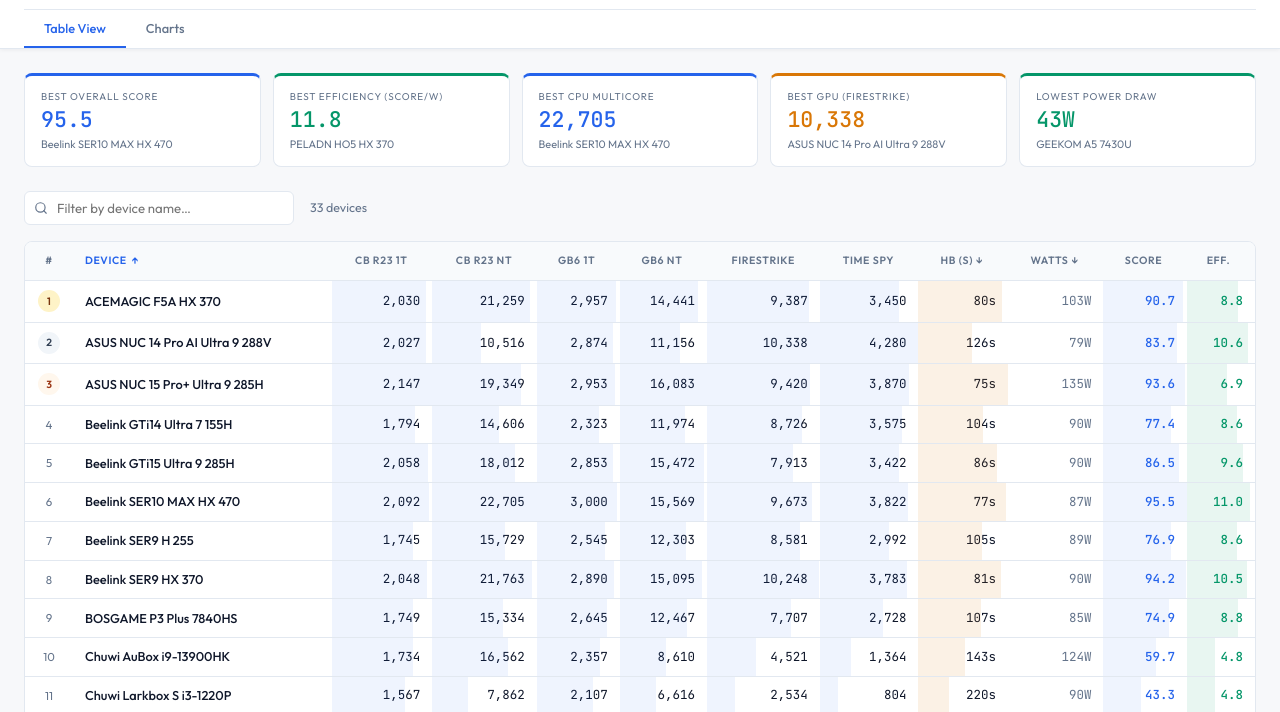
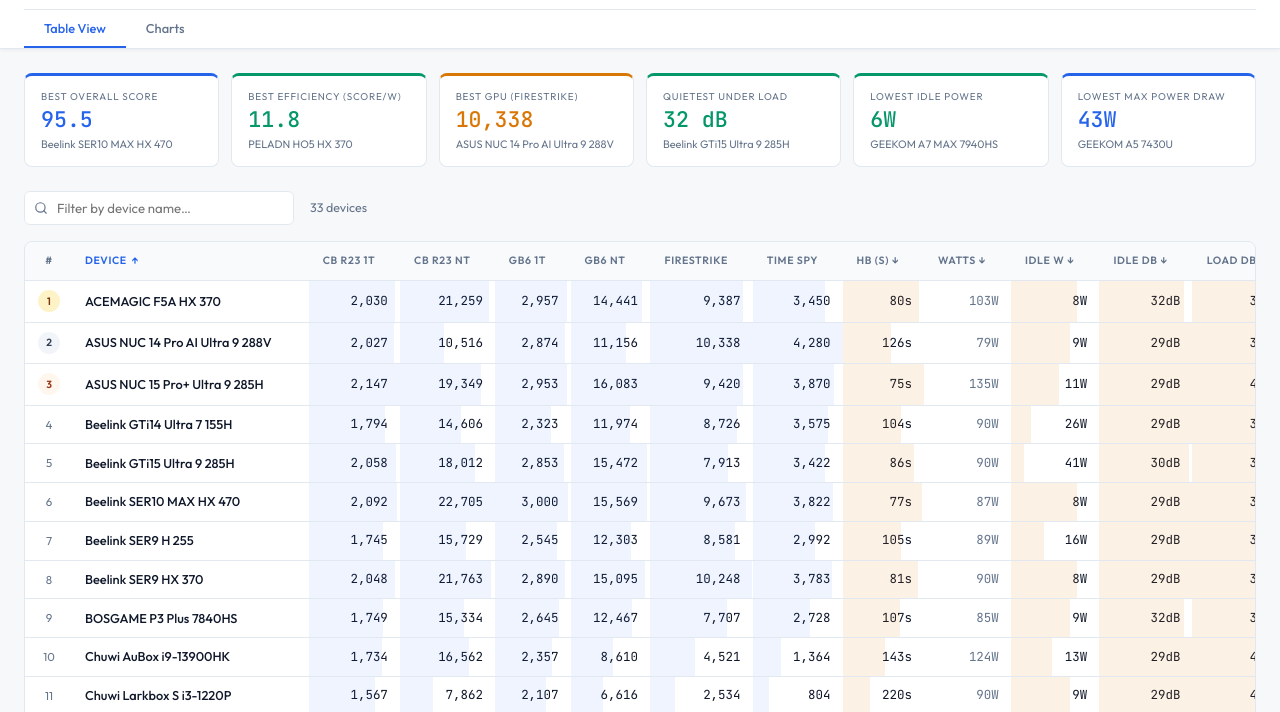
Before and after one commit to Mini-PC-Bench/Mini-PC-Bench.github.io, a plain HTML site: page minipc-benchmarks.html in a window 1280 px wide. Both pictures are taken after a click on the element "DEVICE". Shown: the part 79-791 px from the top of the page. Drawn offline with Linux system fonts and the light colour scheme.

Commit message:
added power_idle_watts, noise_idle, noise_load, noise_perf

```diff
--- a/minipc-benchmarks.html
+++ b/minipc-benchmarks.html
@@ -252,7 +252,7 @@
     table {
       width: 100%;
       border-collapse: collapse;
-      min-width: 1100px;
+      min-width: 1500px;
     }
 
     thead th {
@@ -590,6 +590,10 @@
               <th data-col="timespy" title="3DMark Time Spy — DirectX 12 GPU benchmark (higher is better)">Time Spy <span class="sort-ind"></span></th>
               <th data-col="handbrake" title="HandBrake video encode time in seconds (lower is better ↓)">HB (s) ↓ <span class="sort-ind"></span></th>
               <th data-col="watts" title="Maximum power draw from wall under load (lower is better ↓)">Watts ↓ <span class="sort-ind"></span></th>
+              <th data-col="power_idle_watts" title="Power draw at idle in watts (lower is better ↓)">Idle W ↓ <span class="sort-ind"></span></th>
+              <th data-col="noise_idle" title="Fan noise at idle in dB(A) (lower is better ↓)">Idle dB ↓ <span class="sort-ind"></span></th>
+              <th data-col="noise_load" title="Fan noise at load (default profile) in dB(A) (lower is better ↓)">Load dB ↓ <span class="sort-ind"></span></th>
+              <th data-col="noise_perf" title="Fan noise at load (performance profile) in dB(A) (lower is better ↓)">Perf dB ↓ <span class="sort-ind"></span></th>
               <th data-col="composite" class="active" title="Average of all available normalized benchmark scores (0–100 each, relative to dataset max)">Score <span class="sort-ind">↓</span></th>
               <th data-col="efficiency" title="Score ÷ Watts × 10 — higher means more performance per watt">Eff. <span class="sort-ind"></span></th>
             </tr>
@@ -599,9 +603,11 @@
       </div>
 
       <p class="footnote">
-        <strong>Score</strong> = average of all 7 normalized benchmark scores. Higher-is-better metrics (CB R23, GB6, FireStrike, Time Spy) normalized to dataset max = 100. Lower-is-better metrics (HandBrake, Watts) excluded from Score — only CPU/GPU benchmarks are included.
-        <strong>Eff.</strong> = Score ÷ Watts × 10 (higher = better performance per watt).
-        <strong>HB (s)</strong> = HandBrake encode time in seconds — lower is better. <strong>↓</strong> in header = lower is better for that column.
+        <strong>Score</strong> = average of 6 normalized CPU+GPU benchmark scores (CB R23 ×2, GB6 ×2, FireStrike, Time Spy; each normalized to dataset max = 100).
+        <strong>Eff.</strong> = Score ÷ Watts × 10.
+        <strong>HB</strong> = HandBrake encode time (s). <strong>Idle W</strong> = power at desktop idle.
+        <strong>Idle/Load/Perf dB</strong> = fan noise at idle, load (default), and load (performance) profiles, measured at 30 cm.
+        All <strong>↓</strong> columns: lower is better. Noise and power metrics are not included in Score.
       </p>
     </div>
 
@@ -616,6 +622,10 @@
         <button class="chart-tab" data-chart="timespy">Time Spy</button>
         <button class="chart-tab" data-chart="handbrake">HandBrake ↓</button>
         <button class="chart-tab" data-chart="watts">Power Draw ↓</button>
+        <button class="chart-tab" data-chart="power_idle_watts">Idle Power ↓</button>
+        <button class="chart-tab" data-chart="noise_load">Noise · Load ↓</button>
+        <button class="chart-tab" data-chart="noise_perf">Noise · Perf ↓</button>
+        <button class="chart-tab" data-chart="noise_idle">Noise · Idle ↓</button>
       </div>
       <div id="chart-box" class="chart-box"></div>
     </div>
@@ -660,9 +670,16 @@
       { name: "GEEKOM A5 7430U", cb23s: 1401, cb23m: 6870, gb6s: 1924, gb6m: 6576, watts: 43, handbrake: 209, firestrike: 3857, timespy: 1189, noise: { idle: 29, load_default: 33, load_performance: 35 }, power_idle_watts: 6 },
     ];
 
+    // Flatten nested noise fields for uniform column access
+    DEVICES.forEach(d => {
+      d.noise_idle = d.noise.idle;
+      d.noise_load = d.noise.load_default;
+      d.noise_perf = d.noise.load_performance;
+    });
+
     // ── Compute derived metrics ───────────────────────────────────────
     const BENCH_HIGHER = ['cb23s', 'cb23m', 'gb6s', 'gb6m', 'firestrike', 'timespy'];
-    const BENCH_LOWER = ['handbrake']; // lower is better
+    const BENCH_LOWER = ['handbrake', 'noise_idle', 'noise_load', 'noise_perf', 'power_idle_watts']; // lower is better
     const ALL_BENCH = [...BENCH_HIGHER, ...BENCH_LOWER];
 
     const MAX_H = {};
@@ -700,16 +717,18 @@
     function renderInfoCards() {
       const byScore = [...DEVICES].sort((a, b) => b.composite - a.composite);
       const byEff = [...DEVICES].sort((a, b) => b.efficiency - a.efficiency);
-      const byCb23m = [...DEVICES].sort((a, b) => b.cb23m - a.cb23m);
       const byGpu = [...DEVICES].sort((a, b) => b.firestrike - a.firestrike);
+      const byQuiet = [...DEVICES].sort((a, b) => a.noise_load - b.noise_load);
+      const byIdle = [...DEVICES].sort((a, b) => a.power_idle_watts - b.power_idle_watts);
       const byWatts = [...DEVICES].sort((a, b) => a.watts - b.watts);
 
       const cards = [
         { label: 'Best Overall Score', value: fmtD(byScore[0].composite), device: byScore[0].name, cls: 'blue' },
         { label: 'Best Efficiency (Score/W)', value: fmtD(byEff[0].efficiency), device: byEff[0].name, cls: 'green' },
-        { label: 'Best CPU Multicore', value: byCb23m[0].cb23m.toLocaleString(), device: byCb23m[0].name, cls: 'blue' },
         { label: 'Best GPU (FireStrike)', value: byGpu[0].firestrike.toLocaleString(), device: byGpu[0].name, cls: 'amber' },
-        { label: 'Lowest Power Draw', value: byWatts[0].watts + 'W', device: byWatts[0].name, cls: 'green' },
+        { label: 'Quietest under Load', value: byQuiet[0].noise_load + ' dB', device: byQuiet[0].name, cls: 'green' },
+        { label: 'Lowest Idle Power', value: byIdle[0].power_idle_watts + 'W', device: byIdle[0].name, cls: 'green' },
+        { label: 'Lowest Max Power Draw', value: byWatts[0].watts + 'W', device: byWatts[0].name, cls: 'blue' },
       ];
 
       document.getElementById('info-grid').innerHTML = cards.map(c => `
@@ -752,7 +771,7 @@
         th.classList.toggle('active', active);
         const ind = th.querySelector('.sort-ind');
         if (!ind) return;
-        const isLowerCol = col === 'handbrake' || col === 'watts';
+        const isLowerCol = ['handbrake', 'watts', 'power_idle_watts', 'noise_idle', 'noise_load', 'noise_perf'].includes(col);
         if (active) {
           ind.textContent = sortDir === -1 ? (isLowerCol ? '↑ worst' : '↓') : (isLowerCol ? '↓ best' : '↑');
         } else {
@@ -768,7 +787,10 @@
         const pct = isLower
           ? (MIN_L[col] / val) * 100
           : MAX_H[col] ? (val / MAX_H[col]) * 100 : 0;
-        const suffix = isLower ? 's' : '';
+        const suffix = col === 'handbrake' ? 's'
+          : col === 'power_idle_watts' ? 'W'
+            : (col.startsWith('noise_')) ? 'dB'
+              : '';
         return `<td>${cellBar(pct, isLower ? ' amber' : '')}${fmt(val)}${suffix}</td>`;
       }
 
@@ -792,6 +814,10 @@
       ${benchCell(d.timespy, 'timespy')}
       ${benchCell(d.handbrake, 'handbrake')}
       <td class="watts-cell">${d.watts}W</td>
+      ${benchCell(d.power_idle_watts, 'power_idle_watts')}
+      ${benchCell(d.noise_idle, 'noise_idle')}
+      ${benchCell(d.noise_load, 'noise_load')}
+      ${benchCell(d.noise_perf, 'noise_perf')}
       <td class="score">${cellBar(sPct)}${fmtD(d.composite)}</td>
       <td class="eff"  >${cellBar(ePct, ' g')}${fmtD(d.efficiency)}</td>
     </tr>`;
@@ -808,6 +834,10 @@
       timespy: { title: '3DMark Time Spy', desc: 'Higher is better · DirectX 12 GPU benchmark', unit: '', lowerBetter: false },
       handbrake: { title: 'HandBrake Video Encode', desc: 'Lower is better · seconds to encode sample video', unit: 's', lowerBetter: true },
       watts: { title: 'Maximum Power Draw from the Wall', desc: 'Lower is better · watts under full CPU load', unit: 'W', lowerBetter: true },
+      power_idle_watts: { title: 'Power Draw at Idle', desc: 'Lower is better · watts at desktop idle', unit: 'W', lowerBetter: true },
+      noise_load: { title: 'Fan Noise at Load (Default Profile)', desc: 'Lower is better · dB(A) measured at 30 cm', unit: 'dB', lowerBetter: true },
+      noise_perf: { title: 'Fan Noise at Load (Performance Profile)', desc: 'Lower is better · dB(A) measured at 30 cm', unit: 'dB', lowerBetter: true },
+      noise_idle: { title: 'Fan Noise at Idle', desc: 'Lower is better · dB(A) measured at 30 cm', unit: 'dB', lowerBetter: true },
     };
 
     function renderChart() {
@@ -877,7 +907,8 @@
         } else {
           sortCol = col;
           // Watts and name: ascending makes more sense as default
-          sortDir = (col === 'watts' || col === 'name' || col === 'handbrake') ? 1 : -1;
+          const LOWER_COLS = new Set(['watts', 'handbrake', 'power_idle_watts', 'noise_idle', 'noise_load', 'noise_perf', 'name']);
+          sortDir = LOWER_COLS.has(col) ? 1 : -1;
         }
         renderTable();
       });
```
